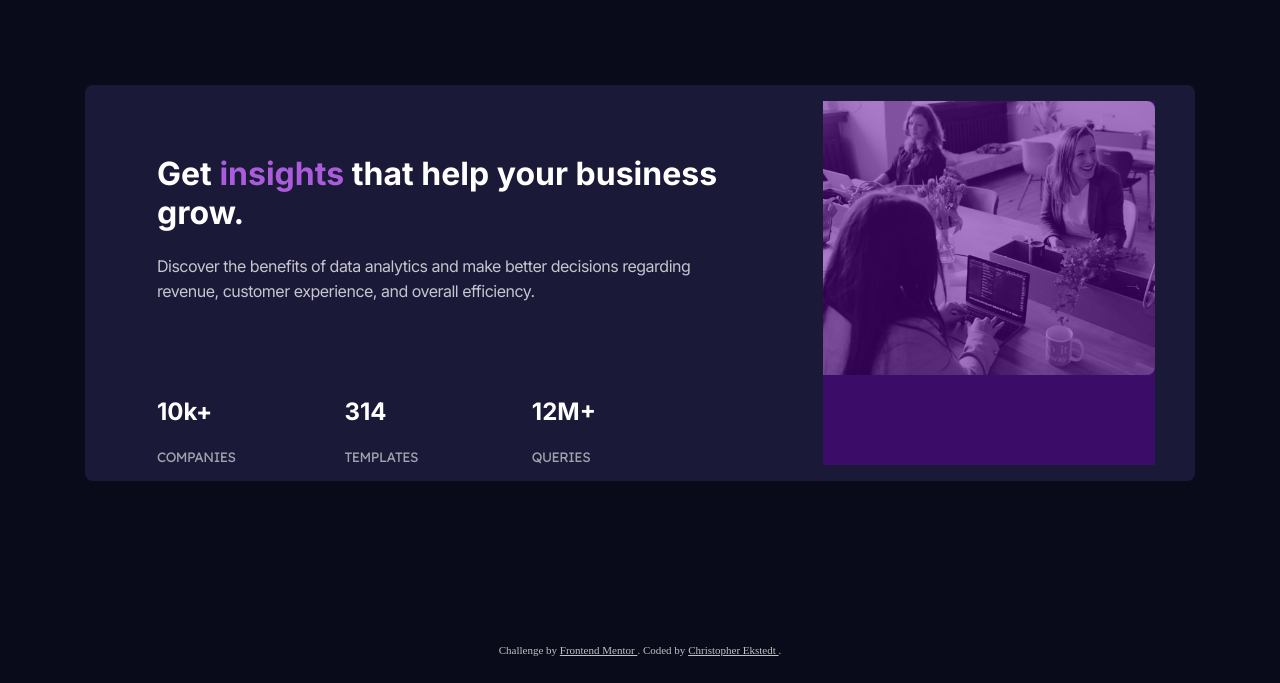
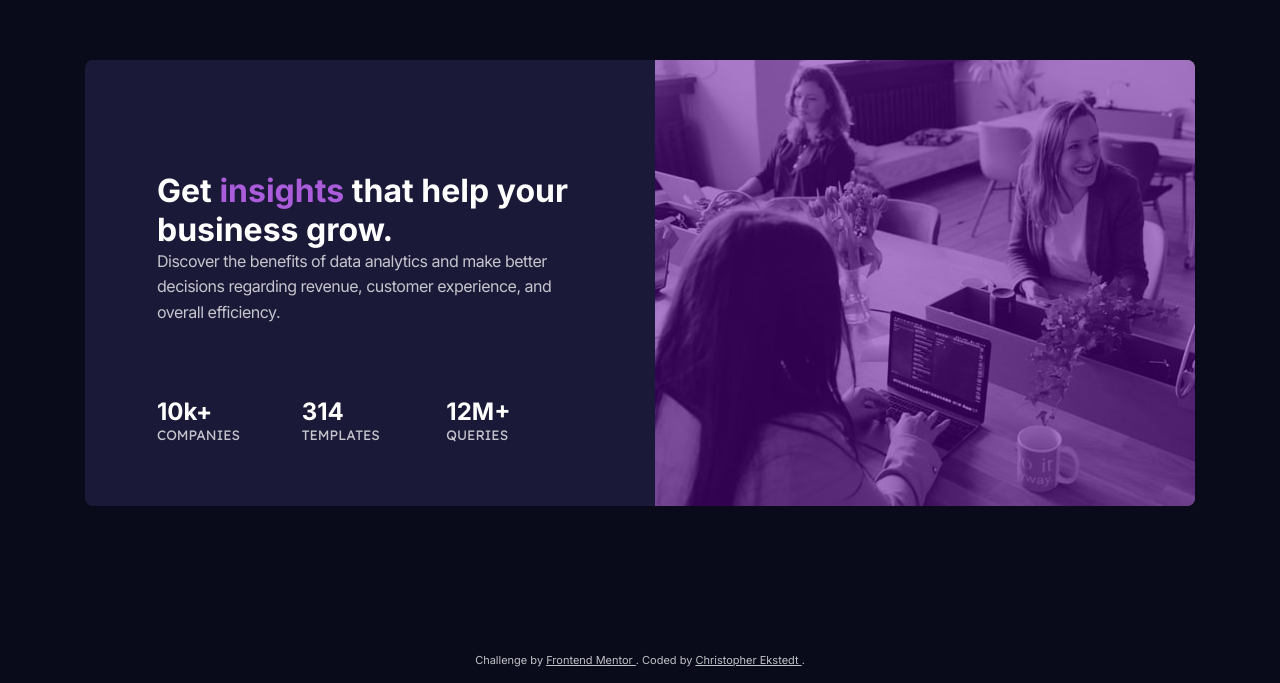
Before and after one commit to cekstedt/stats-preview-card-component, a website: page index.html in a window 1280 px wide. Shown: the part 117-800 px from the top of the page. Drawn offline with Linux system fonts and the light colour scheme.

Commit message:
Complete refactor of style files using Sass. Actual style has regressed a bit.

```diff
--- a/css/_config.scss
+++ b/css/_config.scss
@@ -1,8 +1,8 @@
 // Fonts
 @import url("https://fonts.googleapis.com/css2?family=Inter:wght@400;700&display=swap");
 @import url("https://fonts.googleapis.com/css2?family=Lexend+Deca:wght@400&display=swap");
-$inter: "Inter", sans-serif;
-$lexend-deca: "Lexend Deca", sans-serif;
+$sans: "Inter", sans-serif;
+$sans-secondary: "Lexend Deca", sans-serif;
 
 // Colors
 $main-background: hsl(233, 47%, 7%);
@@ -11,6 +11,21 @@
 $main-heading: hsl(0, 0%, 100%);
 $main-paragraph: hsla(0, 0%, 100%, 0.75);
 $stat-headings: hsla(0, 0%, 100%, 0.6);
+$tint: hsla(277, 100%, 30%, 0.5);
 
 // Responsive
 $mobile-breakpoint: 1150px;
+
+// Typography
+$fontSize-small: 0.85rem;
+$fontSize-large: 2.25rem;
+
+$lineHeight-wide: 1.6;
+
+$letterSpacing-tight: -0.5px;
+
+$fontWeight-normal: 400;
+$fontWeight-bold: 700;
+
+// Misc
+$borderRadius: 0.5rem;
--- a/css/_layouts.scss
+++ /dev/null
@@ -1,58 +0,0 @@
-// Full page layout, for centering single components.
-
-.l-fullPage {
-  display: flex;
-  min-height: 100vh;
-  justify-content: center;
-  align-items: center;
-}
-
-// Two Column Layout, responsive.
-
-.l-twoColumn {
-  display: flex;
-  max-width: 69.375rem;
-
-  @media (max-width: $mobile-breakpoint) {
-    flex-direction: column-reverse;
-    flex-wrap: wrap;
-    max-width: 40.875rem;
-    width: 100vw;
-    margin: 1rem;
-  }
-}
-
-.l-twoColumn > * {
-  @media (max-width: $mobile-breakpoint) {
-    flex-grow: 1;
-  }
-}
-
-// Layout for Hero Column.
-
-.l-hero {
-  padding: 3rem 4rem 0 4.5rem;
-
-  > p {
-    padding-right: 5rem;
-  }
-}
-
-// Layout for nested Supporting items.
-
-.l-supportingContainer {
-  display: flex;
-  margin-top: 4.5rem;
-
-  > * {
-    flex-basis: 100%;
-  }
-
-  > h2 {
-    margin: 0;
-  }
-
-  > p {
-    margin: 0.25rem 0 0 0;
-  }
-}
--- a/css/_reset.scss
+++ b/css/_reset.scss
@@ -1,3 +1,10 @@
-body {
+* {
+  vertical-align: baseline;
+  font-weight: inherit;
+  font-family: inherit;
+  font-style: inherit;
+  border: 0 none;
+  outline: 0;
+  padding: 0;
   margin: 0;
 }
--- /dev/null
+++ b/css/_typography.scss
@@ -0,0 +1,25 @@
+body {
+  font-family: $sans;
+}
+
+// Font utilities
+
+.fontSize-small {
+  font-size: $fontSize-small;
+}
+
+.fontSize-large {
+  font-size: $fontSize-large;
+}
+
+.lineHeight-wide {
+  line-height: $lineHeight-wide;
+}
+
+.letterSpacing-tight {
+  letter-spacing: $letterSpacing-tight;
+}
+
+.fontFamily-secondary {
+  font-family: $sans-secondary;
+}
--- a/css/_utilities.scss
+++ b/css/_utilities.scss
@@ -1,29 +1,3 @@
 .u-colorAccent {
   color: $accent;
 }
-
-// .u-imgTint {
-//   position: relative;
-// }
-
-.u-imgTint {
-  // border-top-right-radius: 0.5rem;
-  // border-bottom-right-radius: 0.5rem;
-  // position: absolute;
-  position: relative;
-  // width: 100%;
-  // height: 100%;
-  // z-index: 2;
-}
-
-.u-imgTint::after {
-  // before on reference...
-  content: "";
-  display: block;
-  position: absolute;
-  background: hsla(277, 100%, 30%, 0.5);
-  top: 0;
-  bottom: 0;
-  left: 0;
-  right: 0;
-}
--- a/css/components/_card.scss
+++ b/css/components/_card.scss
@@ -1,5 +1,5 @@
 .card {
-  font-family: $inter;
   background-color: $card-background;
-  border-radius: 0.5rem;
+  border-radius: $borderRadius;
+  overflow: hidden;
 }
--- a/css/components/_footer.scss
+++ b/css/components/_footer.scss
@@ -1,19 +1,3 @@
-/* Footer */
-
-footer {
-  /* margin-top: auto; */
-  position: absolute;
-  text-align: center;
-  right: 0;
-  left: 0;
-  bottom: 1rem;
-
-  @media (max-width: 1150px) {
-    position: static;
-    bottom: auto;
-  }
-}
-
 .attribution {
   font-size: 11px;
   color: $main-paragraph;
--- a/css/components/_img.scss
+++ /dev/null
@@ -1,34 +0,0 @@
-/* Image Column */
-
-.img {
-  // z-index: 1;
-  border-top-right-radius: 0.5rem;
-  border-bottom-right-radius: 0.5rem;
-  // width: 540px;
-  // height: 446px;
-  width: 100%;
-  height: auto;
-
-  @media (max-width: $mobile-breakpoint) {
-    border-top-left-radius: 0.5rem;
-    border-bottom-right-radius: 0;
-    // max-width: 654px;
-    // max-height: 480px;
-  }
-}
-
-.l-imgDesktop {
-  display: inline-block;
-
-  @media (max-width: $mobile-breakpoint) {
-    display: none;
-  }
-}
-
-.l-imgMobile {
-  display: none;
-
-  @media (max-width: $mobile-breakpoint) {
-    display: inline-block;
-  }
-}
--- /dev/null
+++ b/css/components/_imgTinted.scss
@@ -0,0 +1,14 @@
+.imgTinted {
+  position: relative;
+}
+
+.imgTinted::after {
+  content: "";
+  display: block;
+  position: absolute;
+  background: $tint;
+  top: 0;
+  bottom: 0;
+  left: 0;
+  right: 0;
+}
--- a/css/components/_infoBlock.scss
+++ b/css/components/_infoBlock.scss
@@ -1,23 +1,8 @@
 .infoBlock-header {
-  // font-size: 2.25rem;
   color: $main-heading;
+  font-weight: $fontWeight-bold;
 }
 
 .infoBlock-subline {
-  letter-spacing: -0.5px;
-  line-height: 1.6;
   color: $main-paragraph;
 }
-
-// Stat version.
-// TODO: FIND BETTER SELECTOR
-
-.l-supportingContainer .infoBlock-header {
-  color: $main-heading;
-}
-
-.l-supportingContainer .infoBlock-subline {
-  font-family: $lexend-deca;
-  font-size: 0.85rem;
-  color: $stat-headings;
-}
--- /dev/null
+++ b/css/layouts/_l-fixedBottom.scss
@@ -0,0 +1,13 @@
+.l-fixedBottom {
+  /* margin-top: auto; */
+  position: absolute;
+  text-align: center;
+  right: 0;
+  left: 0;
+  bottom: 1rem;
+
+  @media (max-width: $mobile-breakpoint) {
+    position: static;
+    bottom: auto;
+  }
+}
--- /dev/null
+++ b/css/layouts/_l-flexHorizontal.scss
@@ -0,0 +1,14 @@
+// Layout for nested Supporting items.
+
+.l-flexHorizontal {
+  display: flex;
+  margin-top: 4.5rem;
+
+  > * {
+    flex-basis: 100%;
+  }
+
+  > p {
+    margin-top: 0.25rem;
+  }
+}
--- /dev/null
+++ b/css/layouts/_l-fullPage.scss
@@ -0,0 +1,8 @@
+// Full page layout, for centering single components.
+
+.l-fullPage {
+  display: flex;
+  min-height: 100vh;
+  justify-content: center;
+  align-items: center;
+}
--- /dev/null
+++ b/css/layouts/_l-hero.scss
@@ -0,0 +1,9 @@
+// Layout for Hero Column.
+
+.l-hero {
+  padding: 3rem 4rem 0 4.5rem;
+
+  > p {
+    padding-right: 5rem;
+  }
+}
--- /dev/null
+++ b/css/layouts/_l-img.scss
@@ -0,0 +1,17 @@
+.l-img-desktop {
+  display: block;
+
+  @media (max-width: $mobile-breakpoint) {
+    display: none;
+  }
+}
+
+.l-img-mobile {
+  display: none;
+  width: 100%;
+  height: auto;
+
+  @media (max-width: $mobile-breakpoint) {
+    display: block;
+  }
+}
--- /dev/null
+++ b/css/layouts/_l-twoColumn.scss
@@ -0,0 +1,21 @@
+// Two Column Layout, responsive.
+
+.l-twoColumn {
+  display: flex;
+  max-width: 69.375rem;
+  align-items: center;
+
+  @media (max-width: $mobile-breakpoint) {
+    flex-direction: column-reverse;
+    flex-wrap: wrap;
+    max-width: 40.875rem;
+    width: 100vw;
+    margin: 1rem;
+  }
+}
+
+.l-twoColumn > * {
+  @media (max-width: $mobile-breakpoint) {
+    flex-grow: 1;
+  }
+}
--- a/css/styles.scss
+++ b/css/styles.scss
@@ -1,9 +1,20 @@
+// Globals
 @import "config";
 @import "reset";
 @import "utilities";
-@import "layouts";
+@import "typography";
+
+// Layouts
+@import "layouts/_l-fixedBottom.scss";
+@import "layouts/_l-flexHorizontal.scss";
+@import "layouts/_l-fullPage.scss";
+@import "layouts/_l-hero.scss";
+@import "layouts/_l-img.scss";
+@import "layouts/_l-twoColumn.scss";
+
+//Components
 @import "components/card";
 @import "components/contentContainer";
 @import "components/footer";
-@import "components/img";
+@import "components/imgTinted";
 @import "components/infoBlock";
--- a/index.html
+++ b/index.html
@@ -40,43 +40,49 @@
       <main class="card l-twoColumn">
         <div class="heroContainer l-hero">
           <div class="infoBlock">
-            <h1 class="infoBlock-header">
+            <h1 class="infoBlock-header fontLarge">
               Get <span class="u-colorAccent">insights</span> that help your
               business grow.
             </h1>
-            <p class="infoBlock-subline">
+            <p class="infoBlock-subline lineHeight-wide letterSpacing-tight">
               Discover the benefits of data analytics and make better decisions
               regarding revenue, customer experience, and overall efficiency.
             </p>
           </div>
 
-          <div class="l-supportingContainer">
+          <div class="l-flexHorizontal">
             <div class="infoBlock">
               <h2 class="infoBlock-header">10k+</h2>
-              <p class="infoBlock-subline">COMPANIES</p>
+              <p class="infoBlock-subline fontSize-small fontFamily-secondary">
+                COMPANIES
+              </p>
             </div>
             <div class="infoBlock">
               <h2 class="infoBlock-header">314</h2>
-              <p class="infoBlock-subline">TEMPLATES</p>
+              <p class="infoBlock-subline fontSize-small fontFamily-secondary">
+                TEMPLATES
+              </p>
             </div>
             <div class="infoBlock">
               <h2 class="infoBlock-header">12M+</h2>
-              <p class="infoBlock-subline">QUERIES</p>
+              <p class="infoBlock-subline fontSize-small fontFamily-secondary">
+                QUERIES
+              </p>
             </div>
           </div>
         </div>
 
-        <figure class="imgContainer u-imgTint">
+        <figure class="imgContainer imgTinted">
           <img
             src="./images/image-header-desktop.jpg"
-            class="img l-imgDesktop"
+            class="img l-img-desktop"
             alt="Productive Office"
             width="540px"
             height="446px"
           />
           <img
             src="./images/image-header-mobile.jpg"
-            class="img l-imgMobile"
+            class="img l-img-mobile"
             alt="Productive Office"
             width="654px"
             height="480px"
@@ -85,7 +91,7 @@
       </main>
     </div>
 
-    <footer>
+    <footer class="l-fixedBottom">
       <p class="attribution">
         Challenge by
         <a href="https://www.frontendmentor.io?ref=challenge" target="_blank">
```
Also changed, not shown: css/styles.css, 1 other file.
